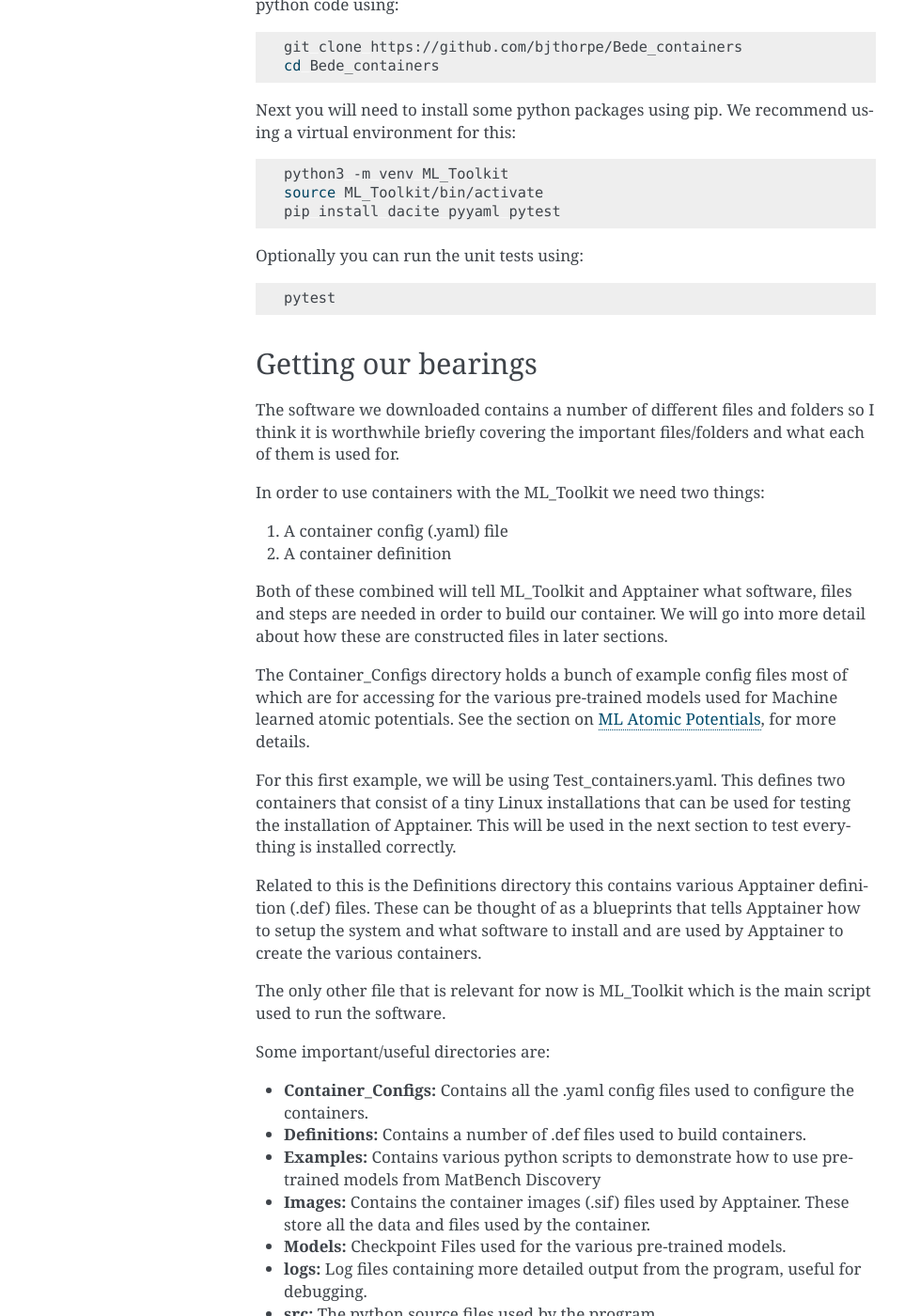
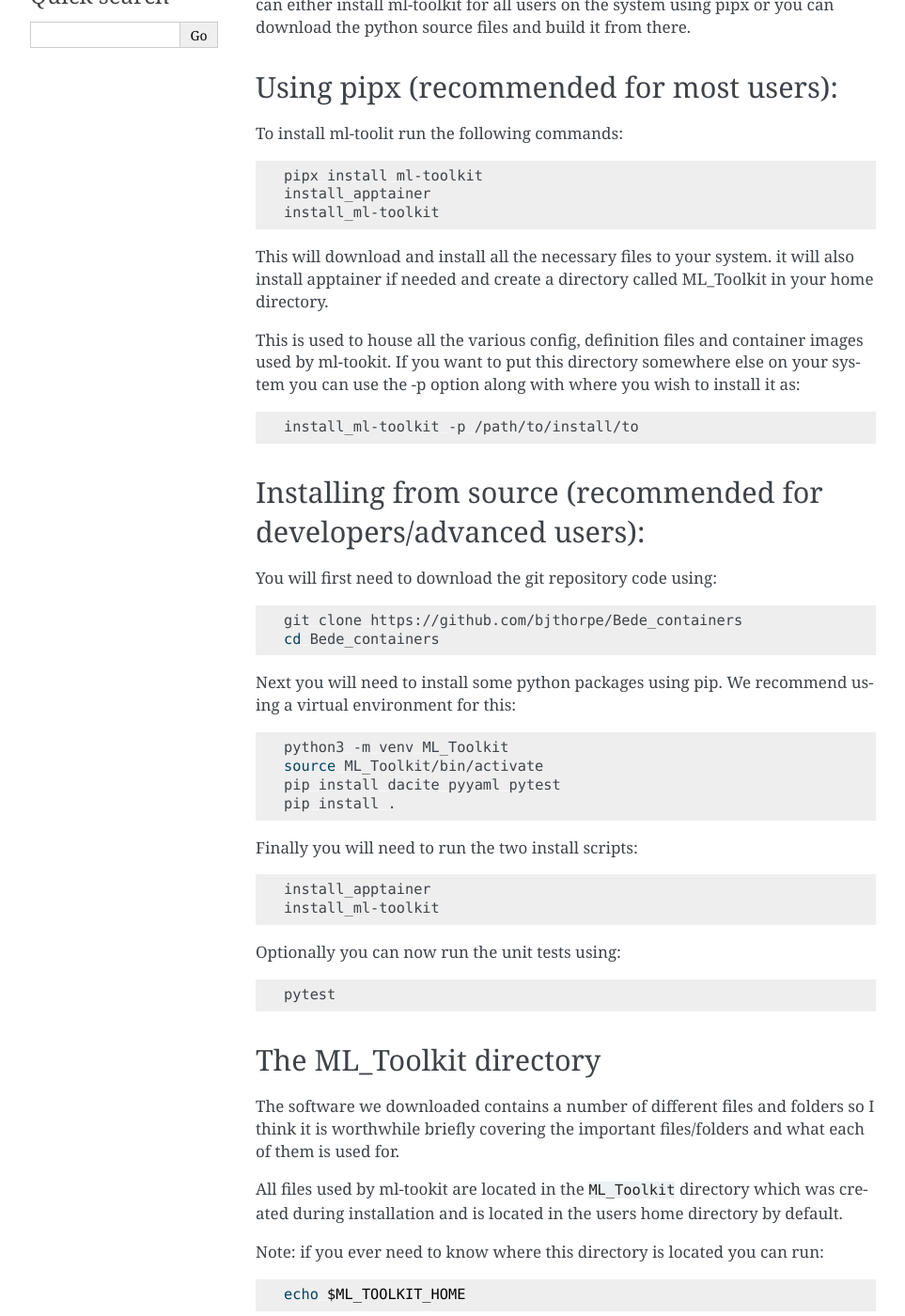
Before and after one commit to bjthorpe/Bede_container_docs, a Sphinx documentation site: the page built from source/Getting_started.rst, in a window 1280 px wide and 1400 px high, scrolled down 519 px. Shown: the whole window at 94% size, without its empty margins (148-1111 px from the left). Built offline with Sphinx 7.4.7, drawn with Linux system fonts in a browser that asks for light colours; some of the changed text lies outside the part shown.

Commit message:
updated docs to reflect the new pipx install steps

```diff
--- a/source/Examples.rst
+++ b/source/Examples.rst
@@ -8,8 +8,8 @@
 `Matbench Discovery`_ is an interactive leaderboard which ranks
 popular ML models for inter-atomic potentials. Definition
 files for the top 20 models [1]_ can be found in the ``Images``
-directory. These are also all setup in a corresponding config file
-``Container_Configs/MatBench_Discovery.yaml`` such that you can
+directory. These are also all setup with corresponding config files in
+``Container_Configs/MatBench_Discovery`` such that you can
 simply refer to them by name.
 
 .. [1] At time of writing (Dec 2025)
@@ -20,7 +20,7 @@
 
 .. code-block:: bash
 
-    ML_Toolkit load eSEN-30M-OAM
+    ml-toolkit load eSEN-30M-OAM
 
 This will download some files and create a Container image
 ``eSEN-30M-OAM.sif`` in the ``Images`` directory.
@@ -29,7 +29,7 @@
 Once this is complete we can run something in the container using:
 .. code-block:: bash
 
-    ML_Toolkit run eSEN-30M-OAM $COMMAND
+    ml-toolkit run eSEN-30M-OAM $COMMAND
 
 Where $COMMAND is the command you would like to run inside the container.
 
@@ -80,14 +80,15 @@
     write('H2.xyz', h2)
     h2.get_potential_energy()
 
-This should be run with the ML_Toolkit toolkit as:
+This should be run with the ml-toolkit as:
 
 .. code-block:: bash
-
+    # change directory to to wherever ml-toolkit is installed
+    cd $ML_TOOLKIT_HOME
     # This only needs to be done the first time
     ml-toolkit build MatterSim
 
-    ml-toolkit run MatterSim python3 Examples/H2_MatterSim.py
+    ml-toolkit run MatterSim python3 scripts/Examples/H2_MatterSim.py
 
 From here you could do some further analysis with ASE or convert the data for use
 with another tool. In our case we will move on to calculating charge density
--- a/source/Getting_started.rst
+++ b/source/Getting_started.rst
@@ -3,7 +3,7 @@
 
 Initial setup
 -------------
-The ML_toolkit was primarily built for use on
+The ml-toolkit was primarily built for use on
 the Grace-Hopper nodes of N8 HPC cluster Bede. You will
 first need to register for an account. Instructions for
 this can be found in the `Bede Documentation.`_
@@ -23,8 +23,38 @@
 Bede Installation instructions
 ------------------------------
 
-Once you are logged into the Bede Grace-Hopper node you will need to obtain
-the python code using:
+Once you are logged into the Bede Grace-Hopper node you have two options you can either
+install ml-toolkit for all users on the system using pipx or you can download the
+python source files and build it from there.
+
+Using pipx (recommended for most users):
+----------------------------------------
+
+To install ml-toolit run the following commands:
+
+.. code-block:: bash
+
+    pipx install ml-toolkit
+    install_apptainer
+    install_ml-toolkit
+
+This will download and install all the necessary files to your system.
+it will also install apptainer if needed and create a directory called
+ML_Toolkit in your home directory.
+
+This is used to house all the various config, definition files and container
+images used by ml-tookit. If you want to put this directory somewhere else
+on your system you can use the -p option along with where you wish to
+install it as:
+
+.. code-block:: bash
+
+    install_ml-toolkit -p /path/to/install/to
+
+Installing from source (recommended for developers/advanced users):
+-------------------------------------------------------------------
+
+You will first need to download the git repository code using:
 
 .. code-block:: bash
 
@@ -39,28 +69,59 @@
     python3 -m venv ML_Toolkit
     source ML_Toolkit/bin/activate
     pip install dacite pyyaml pytest
+    pip install .
 
-Optionally you can run the unit tests using:
+Finally you will need to run the two install scripts:
+
+.. code-block:: bash
+
+    install_apptainer
+    install_ml-toolkit
+
+Optionally you can now run the unit tests using:
 
 .. code-block:: bash
 
     pytest
 
-Getting our bearings
---------------------
+
+The ML_Toolkit directory
+------------------------
 
 The software we downloaded contains a number of different files
 and folders so I think it is worthwhile briefly covering the
 important files/folders and what each of them is used for.
 
-In order to use containers with the ML_Toolkit we need two things:
+All files used by ml-tookit are located in the ``ML_Toolkit`` directory
+which was created during installation and is located in the users
+home directory by default.
+
+Note: if you ever need to know where this directory is located you can run:
+
+.. code-block:: bash
+
+    echo $ML_TOOLKIT_HOME
+
+Getting our bearings
+--------------------
+
+The ML_toolkit directory contains the following sub-directories:
+
+- **Container_Configs:** Contains all the .yaml config files used to configure the containers.
+- **Definitions:** Contains a number of .def files used to build containers.
+- **Examples:** Contains various python scripts to demonstrate how to use pre-trained models from MatBench Discovery
+- **Images:** Contains the container images (.sif) files used by Apptainer. These store all the data and files used by the container.
+- **Models:** Checkpoint Files used for the various pre-trained models.
+- **logs:** Log files containing more detailed output from the program, useful for debugging.
+
+In order to use containers with the ml-toolkit we need two things:
 
 1. A container config (.yaml) file
 2. A container definition
 
-Both of these combined will tell ML_Toolkit and Apptainer what software, files
+Both of these combined will tell ml-toolkit and Apptainer what software, files
 and steps are needed in order to build our container. We will go into more detail
-about how these are constructed files in later sections.
+about how these files are constructed  in later sections.
 
 The Container_Configs directory holds a bunch of example config files most of which
 are for accessing for the various pre-trained models used for Machine learned atomic
@@ -76,22 +137,6 @@
 setup the system and what software to install and are used by Apptainer to create the
 various containers.
 
-The only other file that is relevant for now is ML_Toolkit which is the main script used
-to run the software.
-
-Some important/useful directories are:
-
-- **Container_Configs:** Contains all the .yaml config files used to configure the containers.
-- **Definitions:** Contains a number of .def files used to build containers.
-- **Examples:** Contains various python scripts to demonstrate how to use pre-trained models from MatBench Discovery
-- **Images:** Contains the container images (.sif) files used by Apptainer. These store all the data and files used by the container.
-- **Models:** Checkpoint Files used for the various pre-trained models.
-- **logs:** Log files containing more detailed output from the program, useful for debugging.
-- **src:** The python source files used by the program
-- **tests:** Various files and scripts used by pytest for conducting unit tests.
-
-Anything else is just used for development and can be safely ignored for now.
-
 With this out of the way we shall now run a small test container to check everything
 is working correctly.
 
@@ -172,7 +217,7 @@
 case the Ascii art cow. However it does contain useful information including:
 
 + what files/folders the container is accessing
-+ the variables used for each config ML_Toolkit has found
++ the variables used for each config ml-toolkit has found
 + a summary of the underlying Apptainer commands the script is running
 + Warnings about config issues that won't necessarily crash the container but may cause issues.
 
--- a/source/Options.rst
+++ b/source/Options.rst
@@ -22,7 +22,7 @@
 -   **image_file** (str): Path to the container image (.sif) file. If omitted this defaults to `Images/"ModelName".sif`.
 - **shared_directories** List[str]: List of extra directories to grant the Container access to.
   By default Apptainer only grants containers access to the users home directory and the current working directory,
-  that is the directory that contains the ML_Toolkit script, [#]_. You can use this option to provide a list of the
+  that is the directory that contains the ml-toolkit script, [#]_. You can use this option to provide a list of the
   full paths to any other directories you wish to allow your container to access.
 
 Note:
--- a/source/index.rst
+++ b/source/index.rst
@@ -1,14 +1,14 @@
-.. ML_Toolkit documentation master file, created by
+.. ml-toolkit documentation master file, created by
    sphinx-quickstart on Mon Nov 24 14:46:00 2025.
    You can adapt this file completely to your liking, but it should at least
    contain the root `toctree` directive.
 
-Welcome to ML_Toolkit documentation
+Welcome to ml-toolkit documentation
 ===================================
 
 Introduction:
 -------------
-ML_Toolkit is a python script designed to make working with ML/AI models
+ml-toolkit is a python script designed to make working with ML/AI models
 simpler and easier on the Bede grace hopper nodes by using containers.
 
 These docs apply to version 0.9 (tagged as V0.9 on github)
```
Also changed, not shown: other parts of source/Getting_started.rst (+1 -1 lines), source/Ollama.rst (+16 -14 lines).
